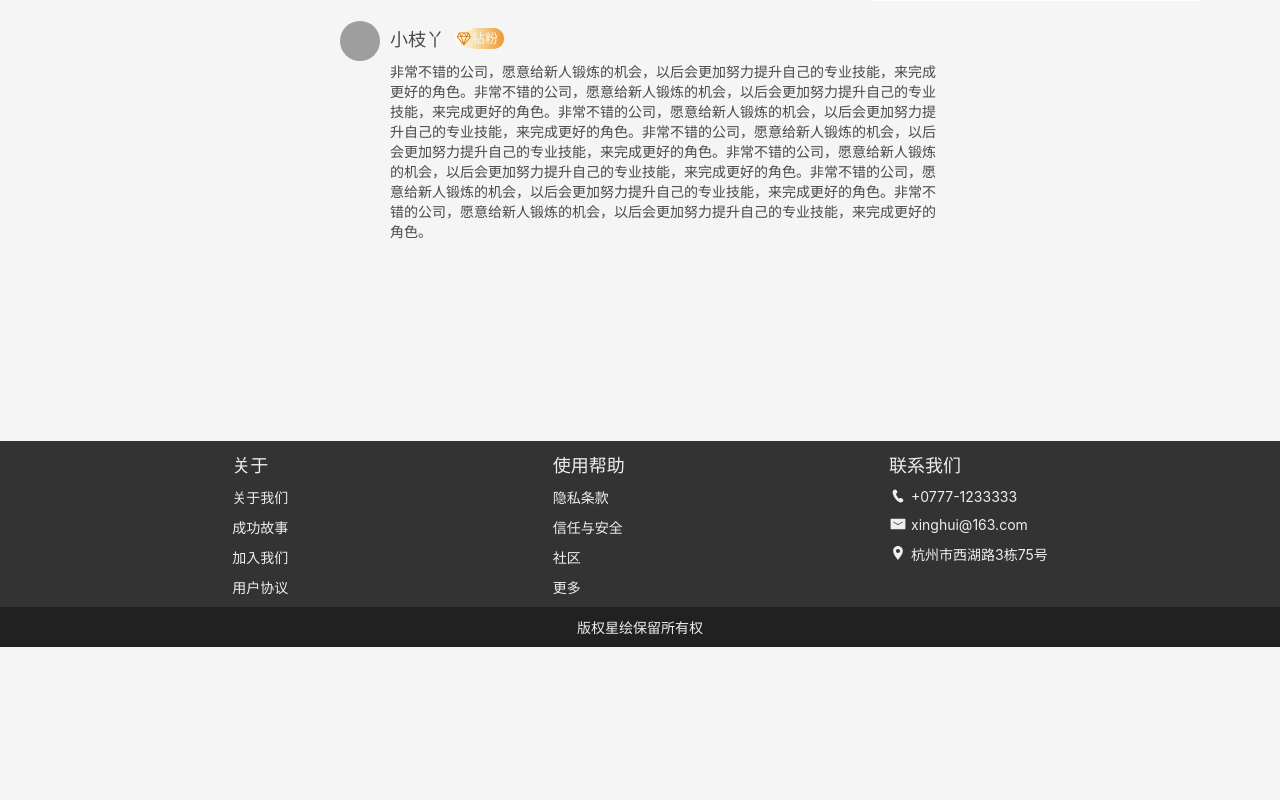
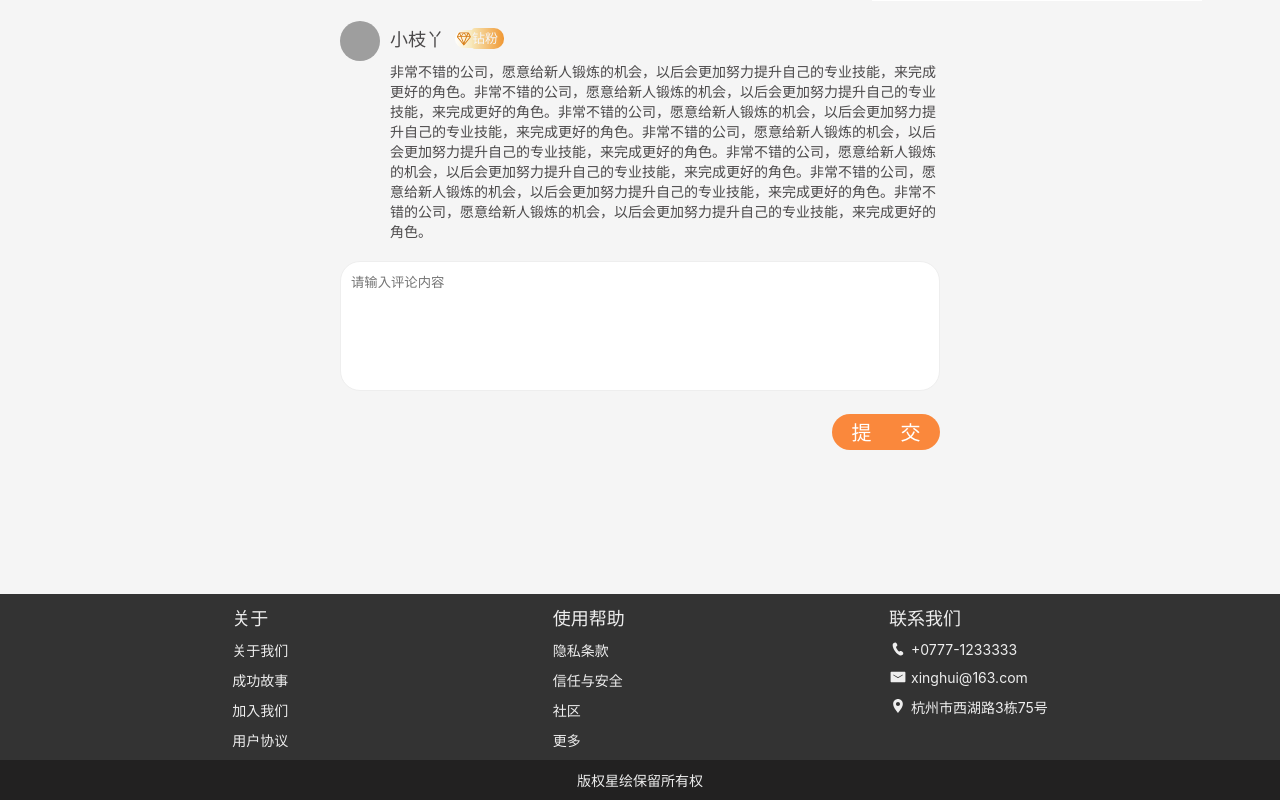
Before and after one commit to Sincebook/starnet, a Vue app: page /#/ in a window 1280 px wide. Shown: the part 1038-1838 px from the top of the page. Before the commit the page ends 1685 px from the top, so only its background shows below. Built offline with nearby package versions, Linux system fonts and the light colour scheme; no server answers; grey boxes are pictures that could not be loaded.

Commit message:
评论输入框

```diff
--- /dev/null
+++ b/src/components/common/criticismInput.vue
@@ -0,0 +1,66 @@
+<template>
+  <div class="criticism_input">
+    <textarea class="text" placeholder="请输入评论内容"></textarea>
+    <!-- <input type="text" class="text"/> -->
+    <div class="btn" @click="submit"><span>提</span><span>交</span></div>
+  </div>
+</template>
+<script>
+// @ is an alias to /src
+export default {
+  name: 'XXX',
+  data() {
+    return {
+
+    };
+  },
+  components: {
+
+  },
+  methods: {
+    submit() {
+      this.$emit('submit');
+    }
+  }
+};
+</script>
+<style lang='less'>
+.criticism_input {
+  margin: 20px 0;
+  position: relative;
+  .text {
+    padding: 10px;
+    width: 100%;
+    height: 130px;
+    border: 1px solid #eee;
+    border-radius: 20px;
+    resize: none;
+  }
+  .text:focus {
+    padding: 10px;
+    width: 100%;
+    height: 130px;
+    outline: 0;
+  }
+  .btn {
+    position: absolute;
+    right: 0;
+    margin-top: 20px;
+    border-radius: 20px;
+    padding: 0 5px;
+    display: flex;
+    justify-content: space-around;
+    align-items: center;
+    width: 18%;
+    height: 36px;
+    color: #fff;
+    font-size: 20px;
+    background-color: rgb(250, 136, 60);
+    cursor: pointer;
+    transition: background-color 0.5s;
+  }
+  .btn:hover {
+    background-color: #208b4e;
+  }
+}
+</style>
--- a/src/views/Test.vue
+++ b/src/views/Test.vue
@@ -29,6 +29,7 @@
     </div>
     <div class="cricism">
       <criticism></criticism>
+      <criticismInput @submit="submit"></criticismInput>
     </div>
   </div>
 </template>
@@ -41,6 +42,7 @@ import jobCard from '../components/common/jobCard';
 import companyCard from '../components/common/companyCard';
 import actorCard from '../components/common/actorCard';
 import criticism from '../components/common/criticism';
+import criticismInput from '../components/common/criticismInput';
 
 export default {
   data() {
@@ -93,6 +95,9 @@ export default {
     },
     recommend() {
       console.log('recommend');
+    },
+    submit() {
+      console.log('submit');
     }
   },
   mounted() {
@@ -109,7 +114,8 @@ export default {
     jobCard,
     companyCard,
     actorCard,
-    criticism
+    criticism,
+    criticismInput
   },
   directives: {
     swiper: directive
@@ -154,8 +160,8 @@ export default {
   justify-content: center;
   align-items: center;
 }
-.cricism{
-  width:600px;
-  margin:0 auto;
+.cricism {
+  width: 600px;
+  margin: 0 auto;
 }
 </style>
```
